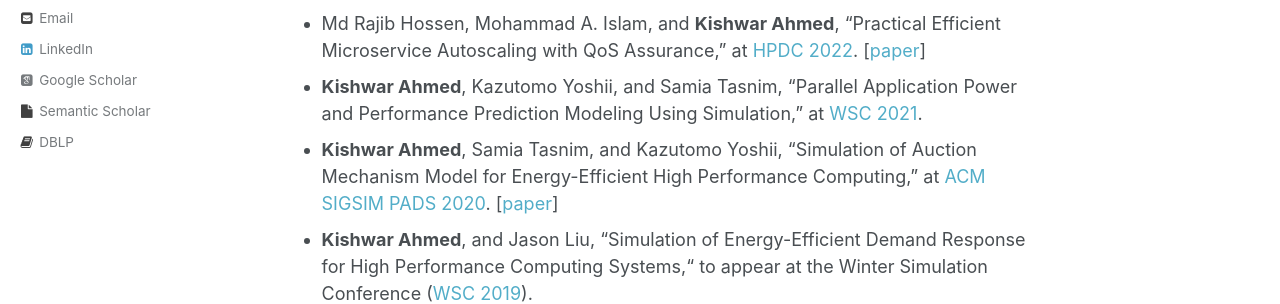
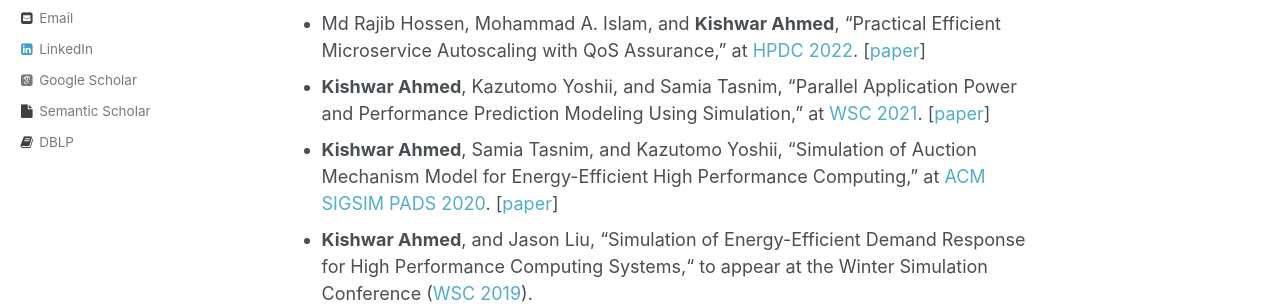
Before and after one commit to kishwarbd/kishwarbd.github.io, a Jekyll site: the page built from _pages/publications.md, in a window 1280 px wide and 900 px high. Shown: the part 432-736 px from the top of the window. Built offline with Jekyll 4.4.1, drawn with Linux system fonts in a browser that asks for light colours; some web fonts are replaced.

Commit message:
Update publications.md

```diff
--- a/_pages/publications.md
+++ b/_pages/publications.md
@@ -9,7 +9,7 @@ author_profile: true
 * Abubeker Abdurahman, Abrar Hossain, Kevin A. Brown, Kazutomo Yoshii, and **Kishwar Ahmed**, “Scalable Job Scheduling and Resource Management in SST,” at [WSC 2024](https://meetings.informs.org/wordpress/wsc2024/).
 * Md Rajib Hossen, **Kishwar Ahmed**, and Mohammad A. Islam, “Market Mechanism-Based User-in-the-Loop Scalable Power Oversubscription for HPC Systems,” at [HPCA 2023](https://hpca-conf.org/2023/). [[paper](https://ieeexplore.ieee.org/document/10071006)]
 * Md Rajib Hossen, Mohammad A. Islam, and **Kishwar Ahmed**, “Practical Efficient Microservice Autoscaling with QoS Assurance,” at [HPDC 2022](https://www.hpdc.org/2022/). [[paper](https://dl.acm.org/doi/10.1145/3502181.3531460)]
-* **Kishwar Ahmed**, Kazutomo Yoshii, and Samia Tasnim, “Parallel Application Power and Performance Prediction Modeling Using Simulation,” at [WSC 2021](https://meetings.informs.org/wordpress/wsc2021/).
+* **Kishwar Ahmed**, Kazutomo Yoshii, and Samia Tasnim, “Parallel Application Power and Performance Prediction Modeling Using Simulation,” at [WSC 2021](https://meetings.informs.org/wordpress/wsc2021/). [[paper](https://ieeexplore.ieee.org/document/9715340)]
 * **Kishwar Ahmed**, Samia Tasnim, and Kazutomo Yoshii, “Simulation of Auction Mechanism Model for Energy-Efficient High Performance Computing,” at [ACM SIGSIM PADS 2020](https://www.acm-sigsim-pads.org/Programs/PADS-2020-Program.htm). [[paper](https://dl.acm.org/doi/abs/10.1145/3384441.3395991)]
 * **Kishwar Ahmed**, and Jason Liu, “Simulation of Energy-Efficient Demand Response for High Performance Computing Systems,“ to appear at the Winter Simulation Conference ([WSC 2019](http://meetings2.informs.org/wordpress/wsc2019/)).
 * **Kishwar Ahmed**, Jesse Bull, and Jason Liu, “Contract-Based Demand Response Model for HPC Systems,” in Proceedings of the 16th IEEE International Symposium on Parallel and Distributed Processing with Applications ([ISPA 2018](http://www.swinflow.org/confs/2018/ispa/)), Melbourne, Australia, December 2018. DOI 10.1109/BDCloud.2018.00091. [[paper](https://ieeexplore.ieee.org/document/8672277)]
```
